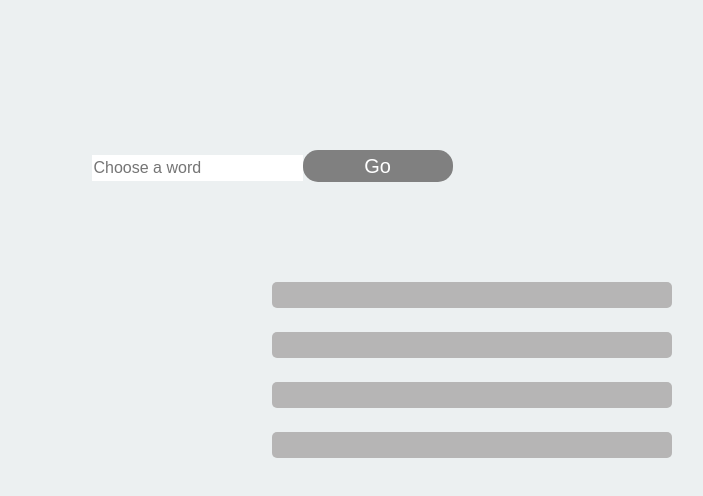
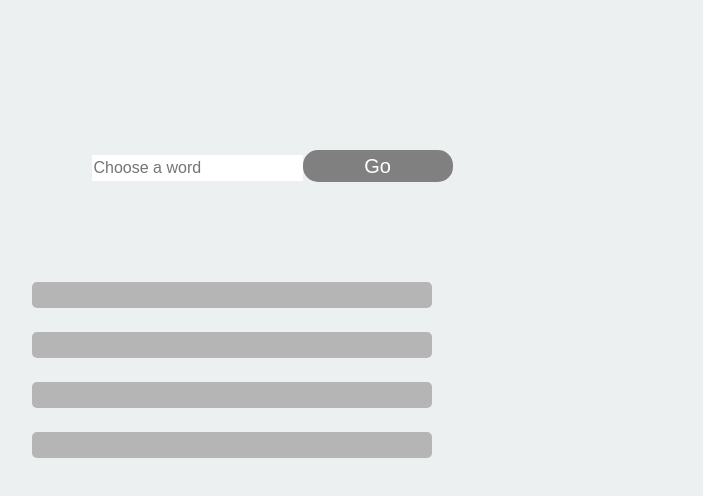
Before and after one commit to IdanZimi/Rhymathon-, a React (Create React App) app: page /mainPage in a window 1280 px wide. Shown: the top 496 px of the page, without its empty margins (368-1071 px from the left). Built offline with nearby package versions, Linux system fonts and the light colour scheme; a web font is replaced by a local one.

Commit message:
basics-complete

```diff
--- a/src/components/Poem.js
+++ b/src/components/Poem.js
@@ -18,24 +18,25 @@ class Poem extends Component {
         this.setState({ [e.target.name]: e.target.value })
     }
 
+
     render() {
         return (
             <div className="lines">
                 <div className="poemline">
                     <input className="input" type="text" value={this.state.line1} name="line1" onChange={this.updateText} />
-                    {this.props.rhymes[0]}
-                </div><br/>
+                    {this.props.rhymes[this.props.randNum1]}
+                </div><br />
                 <div className="poemline">
                     <input className="input" type="text" value={this.state.line2} name="line2" onChange={this.updateText} />
-                    {this.props.rhymes[1]}
-                </div><br/>
+                    {this.props.rhymes[this.props.randNum2]}
+                </div><br />
                 <div className="poemline">
                     <input className="input" type="text" value={this.state.line3} name="line3" onChange={this.updateText} />
-                    {this.props.rhymes[2]}
-                </div><br/>
+                    {this.props.rhymes[this.props.randNum3]}
+                </div><br />
                 <div className="poemline">
                     <input className="input" type="text" value={this.state.line4} name="line4" onChange={this.updateText} />
-                    {this.props.rhymes[3]}
+                    {this.props.rhymes[this.props.randNum4]}
                 </div>
                 {/* <button type="button" onClick={}>Post</button> */}
 
--- a/src/components/mainPage.js
+++ b/src/components/mainPage.js
@@ -8,12 +8,24 @@ class mainPage extends Component {
     super()
     this.state = {
       word: '',
-      rhymes:[]
+      rhymes: [],
+      randNum1: 0,
+      randNum2: 1,
+      randNum3: 2,
+      randNum4: 3
     }
   }
 
   updateWord = (e) => {
     this.setState({ word: e.target.value })
+  }
+
+  randNum = () => {
+    let rand1 = Math.floor((Math.random() * this.state.rhymes.length))
+    let rand2 = Math.floor((Math.random() * this.state.rhymes.length))
+    let rand3 = Math.floor((Math.random() * this.state.rhymes.length))
+    let rand4 = Math.floor((Math.random() * this.state.rhymes.length))
+    this.setState({ randNum1: rand1, randNum2: rand2, randNum3: rand3, randNum4: rand4 })
   }
 
   getRhymes = async () => {
@@ -23,8 +35,11 @@ class mainPage extends Component {
     console.log(rhymes)
     let rhymeArr = []
     let i = 0
-    while(i<4){
+    while (i < rhymes.length) {
+      let splitArr = rhymes[i].word.split(' ')
+      if (!splitArr[1]) {
         rhymeArr.push(rhymes[i].word)
+      }
       console.log(rhymes[i])
       i++
     }
@@ -32,7 +47,8 @@ class mainPage extends Component {
     //   let rhyme2 = rhymes[1].word
     //   let rhyme3 = rhymes[2].word
     //   let rhyme4 = rhymes[3].word
-  this.setState({rhymes:rhymeArr})
+    this.setState({ rhymes: rhymeArr })
+    this.randNum()
   }
 
   render() {
@@ -42,7 +58,13 @@ class mainPage extends Component {
           <input className="wordInput" type="text" value={this.state.word} onChange={this.updateWord} placeholder="Choose a word" />
           <button className="button" type="button" onClick={this.getRhymes}><span>Go</span></button>
         </div>
-        <Poem rhymes={this.state.rhymes}/>
+        <Poem
+          rhymes={this.state.rhymes}
+          randNum1={this.state.randNum1}
+          randNum2={this.state.randNum2}
+          randNum3={this.state.randNum3}
+          randNum4={this.state.randNum4}
+        />
       </div>
     );
   }
--- a/src/lines.css
+++ b/src/lines.css
@@ -1,6 +1,6 @@
 .lines{
     margin-top: 100px;
-    display: block
+
 }
 .input{
     border : none;
@@ -14,6 +14,6 @@
 
 }
 .poemline{
-    text-align: center;
-    margin:0 auto
+    margin : 0 auto ;
+
 }
--- a/src/mainPage.css
+++ b/src/mainPage.css
@@ -48,7 +48,7 @@
 .wordInput{
       margin : 0 auto ;
       border: none ;
-      color: #ecf0f1;
+      color: black;
       font-family: 'Allerta Stencil', sans-serif;
 
   }
```
Lines whose indentation alone changed are shown as unchanged.
